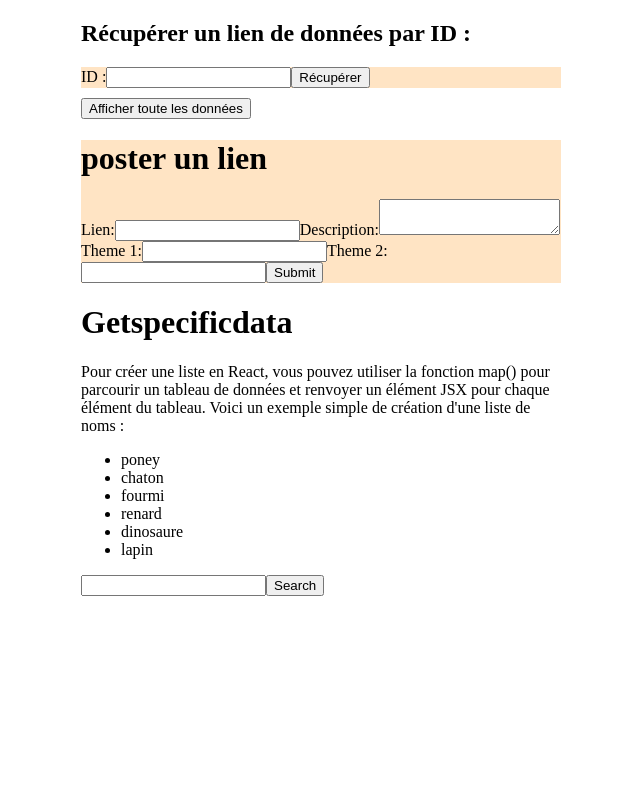
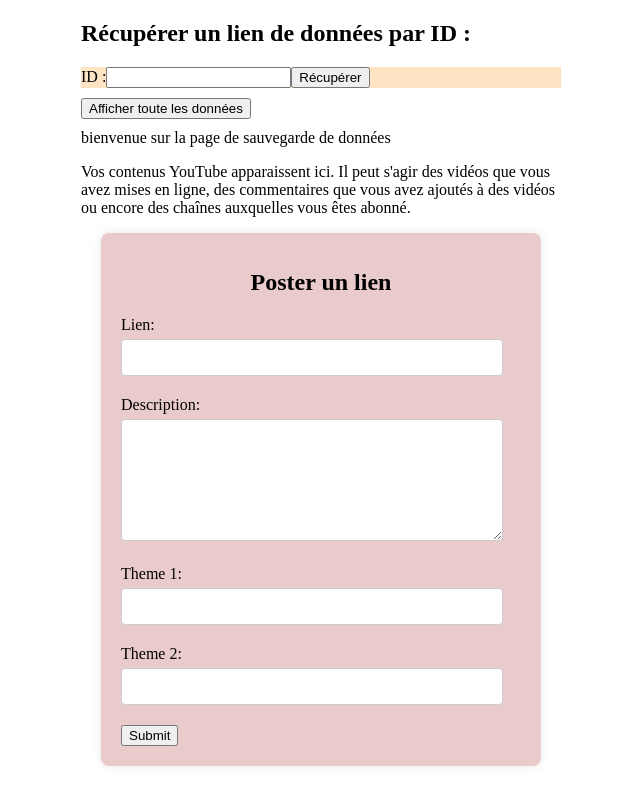
Before and after one commit to cedricscbjj/sauvegarde, a React (Create React App) app: page / in a window 1280 px wide. Shown: the top 792 px of the page, without its empty margins (319-959 px from the left). Built offline with nearby package versions, Linux system fonts and the light colour scheme; the HTML template or start-up script is replaced by a standard one; a web font is replaced by a local one.

Commit message:
Update postdata.js

```diff
--- a/postdata.js
+++ b/postdata.js
@@ -1,8 +1,11 @@
 import React, { useState } from 'react';
+import './index.css';
 import axios from 'axios';
-import './App.css';
 
-const AddDataForm = () => {
+
+
+const Postdata = () => {
+
   const [lien, setLien] = useState('');
   const [description, setDescription] = useState('');
   const [theme1, setTheme1] = useState('');
@@ -11,40 +14,49 @@
   const handleSubmit = async (e) => {
     e.preventDefault();
     try {
-      const response = await axios.post('http://localhost:3405/datalinks', { lien, description, theme1, theme2 });
+      const response = await axios.post('http://localhost:3000/datalinks', { lien, description, theme1, theme2 });
       console.log(response.data);
-      // do something with response if needed
     } catch (error) {
       console.error(error);
     }
   };
 
   return (
+    <div>
+
+<div>bienvenue sur la page de sauvegarde de données</div>
+
+<p> Vos contenus YouTube apparaissent ici. Il peut s'agir des vidéos que vous avez mises en ligne, des commentaires que vous avez ajoutés à des vidéos ou encore des chaînes auxquelles vous êtes abonné.
+
+
+</p>
 
 
 
 
-    <form onSubmit={handleSubmit}>
-      <h1> poster un lien</h1>
-      <label>
-        Lien:
-        <input type="text" value={lien} onChange={(e) => setLien(e.target.value)} />
-      </label>
-      <label>
-        Description:
-        <textarea value={description} onChange={(e) => setDescription(e.target.value)} />
-      </label>
-      <label>
-        Theme 1:
-        <input type="text" value={theme1} onChange={(e) => setTheme1(e.target.value)} />
-      </label>
-      <label>
-        Theme 2:
-        <input type="text" value={theme2} onChange={(e) => setTheme2(e.target.value)} />
-      </label>
-      <button type="submit">Submit</button>
-    </form>
-  );
-};
 
-export default AddDataForm;
+<form onSubmit={handleSubmit} className="form-container">
+  <h1>Poster un lien</h1>
+  <div className="form-group">
+    <label htmlFor="lien">Lien:</label>
+    <input type="text" id="lien" value={lien} onChange={(e) => setLien(e.target.value)} />
+  </div>
+  <div className="form-group">
+    <label htmlFor="description">Description:</label>
+    <textarea id="description" value={description} onChange={(e) => setDescription(e.target.value)} />
+  </div>
+  <div className="form-group">
+    <label htmlFor="theme1">Theme 1:</label>
+    <input type="text" id="theme1" value={theme1} onChange={(e) => setTheme1(e.target.value)} />
+  </div>
+  <div className="form-group">
+    <label htmlFor="theme2">Theme 2:</label>
+    <input type="text" id="theme2" value={theme2} onChange={(e) => setTheme2(e.target.value)} />
+  </div>
+  <button type="submit">Submit</button>
+</form>
+</div>
+
+  )
+}
+export default Postdata
```
